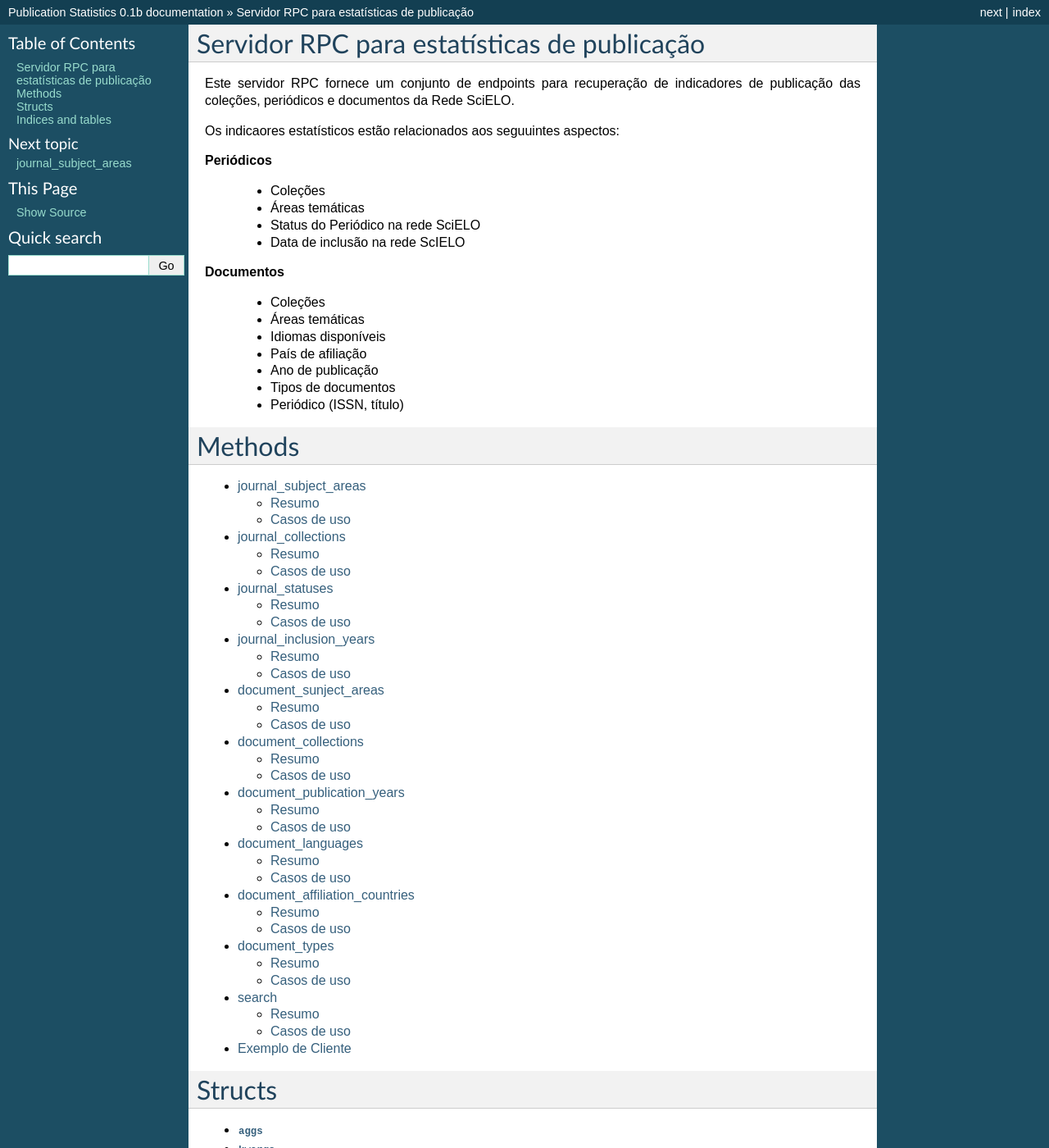
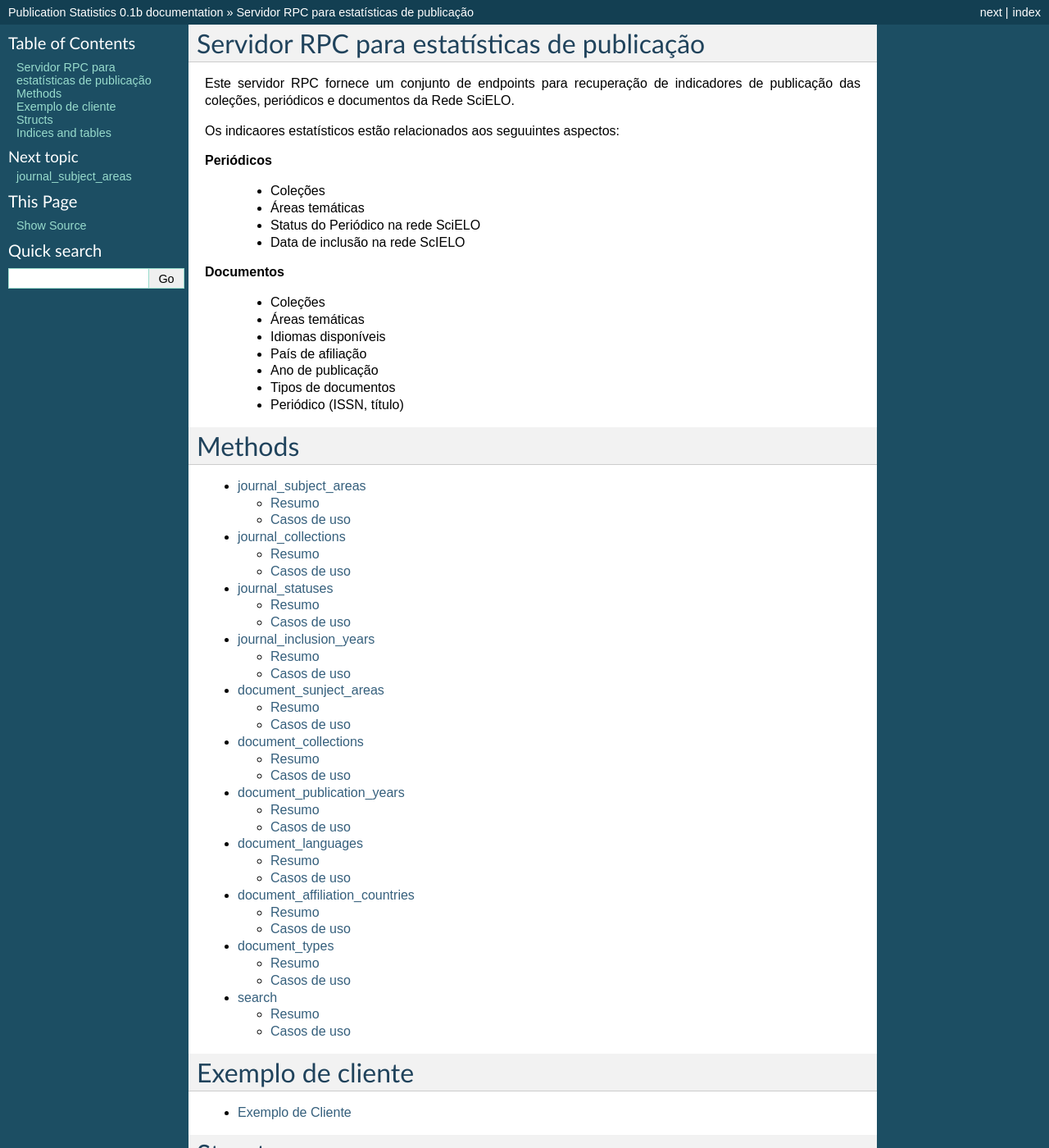
Before and after one commit to scieloorg/publication_stats, a Sphinx documentation site: the page built from docs/source/index.rst, in a window 1280 px wide and 1400 px high. Shown: the whole window at 82% size. Built offline with Sphinx 7.4.7, drawn with Linux system fonts in a browser that asks for light colours.

Commit message:
Incluindo exemplo de uso

```diff
--- a/docs/source/dev/client_sample.rst
+++ b/docs/source/dev/client_sample.rst
@@ -4,6 +4,10 @@ Exemplo de Cliente
 dependências:
 
     thriftpy
+
+Especificação:
+
+    https://raw.githubusercontent.com/scieloorg/publication_stats/master/publication/thrift/publication_stats.thrift
 
 python::
 
--- a/docs/source/index.rst
+++ b/docs/source/index.rst
@@ -41,6 +41,14 @@ Methods
    dev/rpc_spec/document_affiliation_countries
    dev/rpc_spec/document_types
    dev/rpc_spec/search
+
+
+Exemplo de cliente
+==================
+
+.. toctree::
+   :maxdepth: 1
+
    dev/client_sample
 
 Structs
```
